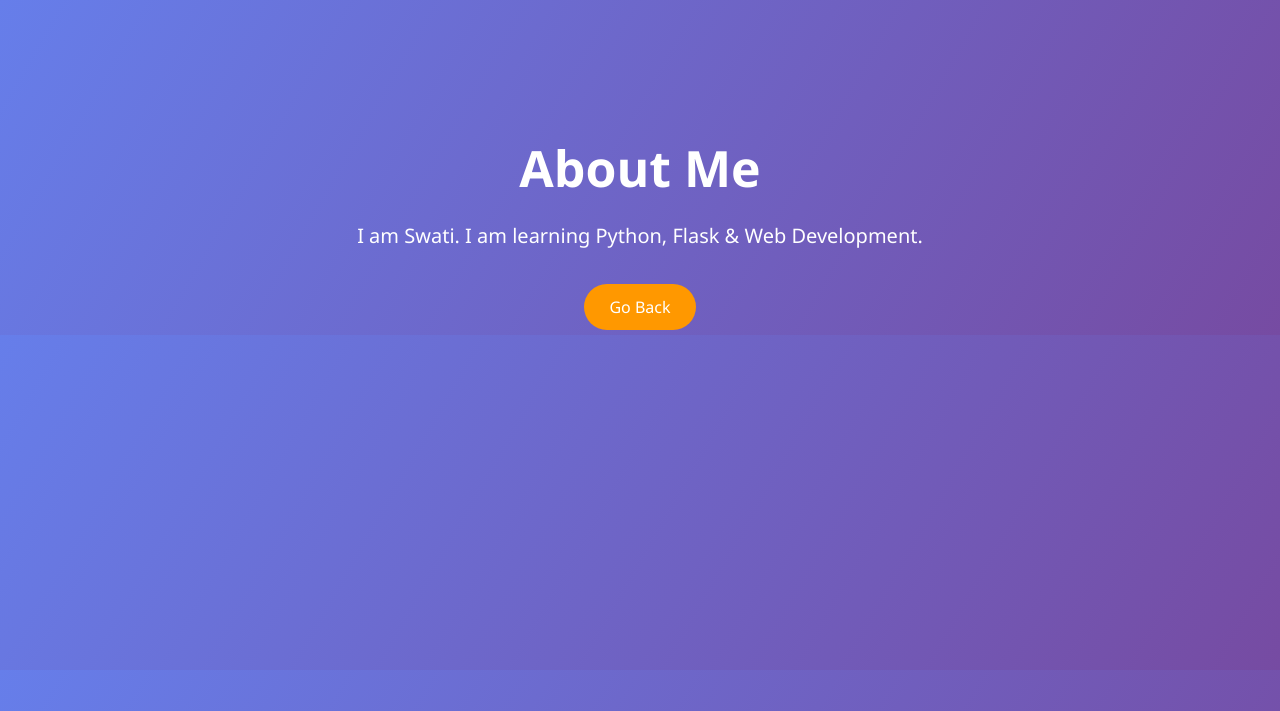
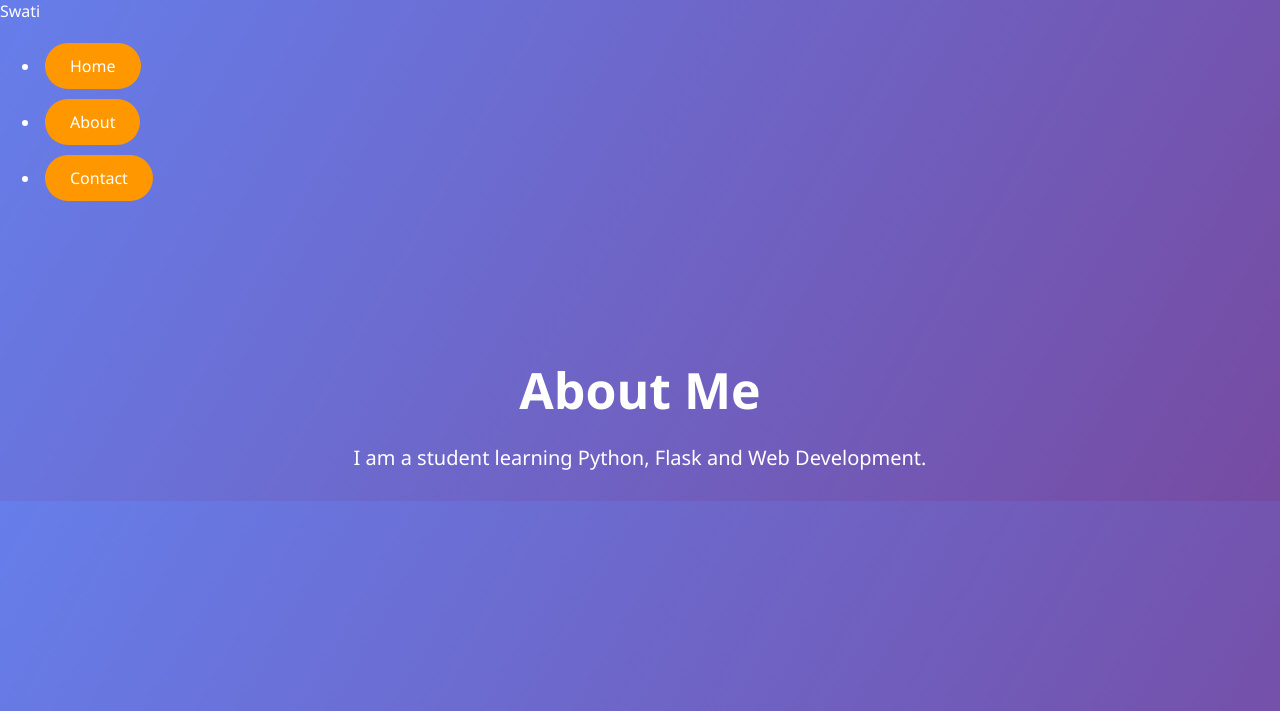
Before and after one commit to swatiJadav/flask-portfolio, a Flask app: page /about in a window 1280 px wide. Shown: the top 711 px of the page. Run offline with Flask 3, Linux system fonts and the light colour scheme.

Commit message:
Update about.html

```diff
--- a/templates/about.html
+++ b/templates/about.html
@@ -4,12 +4,21 @@
     <title>About Me</title>
     <link rel="stylesheet" href="{{ url_for('static', filename='style.css') }}">
 </head>
+
 <body>
+
+<nav class="navbar">
+    <div class="logo">Swati</div>
+    <ul class="nav-links">
+        <li><a href="/">Home</a></li>
+        <li><a href="/about">About</a></li>
+        <li><a href="/contact">Contact</a></li>
+    </ul>
+</nav>
 
 <div class="container">
     <h1>About Me</h1>
-    <p>I am Swati. I am learning Python, Flask & Web Development.</p>
-    <a href="/">Go Back</a>
+    <p>I am a student learning Python, Flask and Web Development.</p>
 </div>
 
 </body>
```
